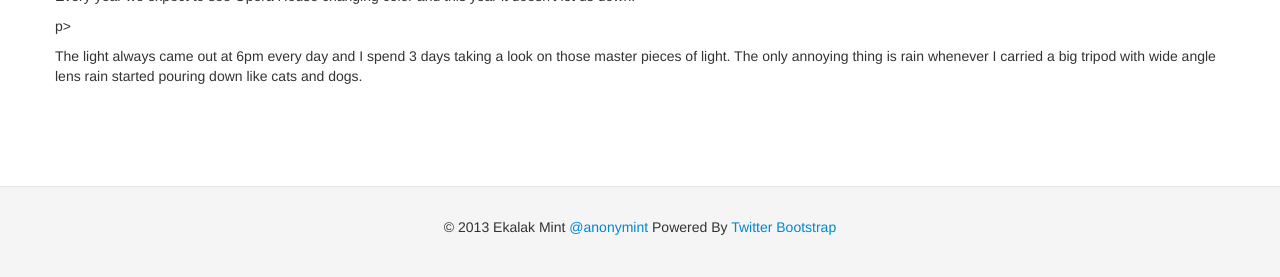
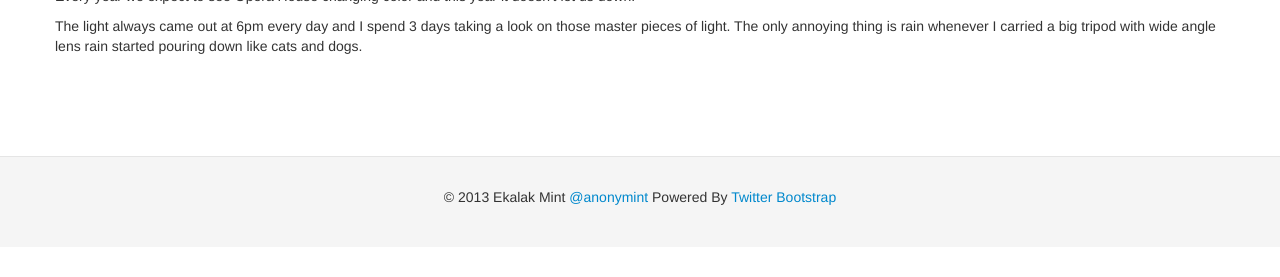
Before and after one commit to anonymint/anonymint.github.com, a Jekyll site: the page built from _posts/leisure/2013-06-03-Vivid-Sydney-2013.md, in a window 1280 px wide, cut to the strip 767-1044 px from the top of the page. Built offline with Jekyll 4.4.1, drawn with Linux system fonts in a browser that asks for light colours; a style sheet for code colours, icons or effects is not loaded; after the commit the page ends 1014 px from its top, so only the background shows below that.

Commit message:
fix redundant p tag

```diff
--- a/_posts/leisure/2013-06-03-Vivid-Sydney-2013.md
+++ b/_posts/leisure/2013-06-03-Vivid-Sydney-2013.md
@@ -6,7 +6,7 @@ tags: [vivid, Sydney, 2013]
 
 <a href="http://www.flickr.com/photos/95983098@N07/8935833544/" title="Opera House by anonymint, on Flickr"><img src="http://farm9.staticflickr.com/8121/8935833544_766556ef1f_c.jpg" width="800" height="531" alt="Opera House"></a>
 
-<p>Every year we expect to see Opera House changing color and this year it doesn't let us down.</p>p>
+<p>Every year we expect to see Opera House changing color and this year it doesn't let us down.</p>
 
 <p>
 	The light always came out at 6pm every day and I spend 3 days taking a look on those master pieces of light. The only annoying thing is rain whenever I carried a big tripod with wide angle lens rain started pouring down like cats and dogs.
```
